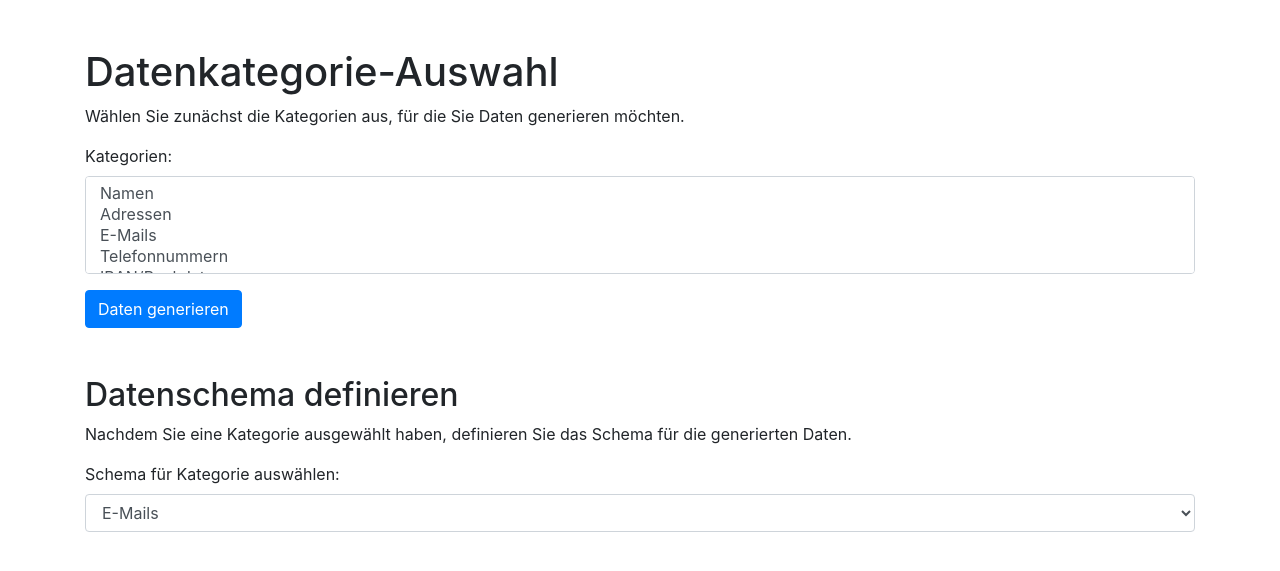
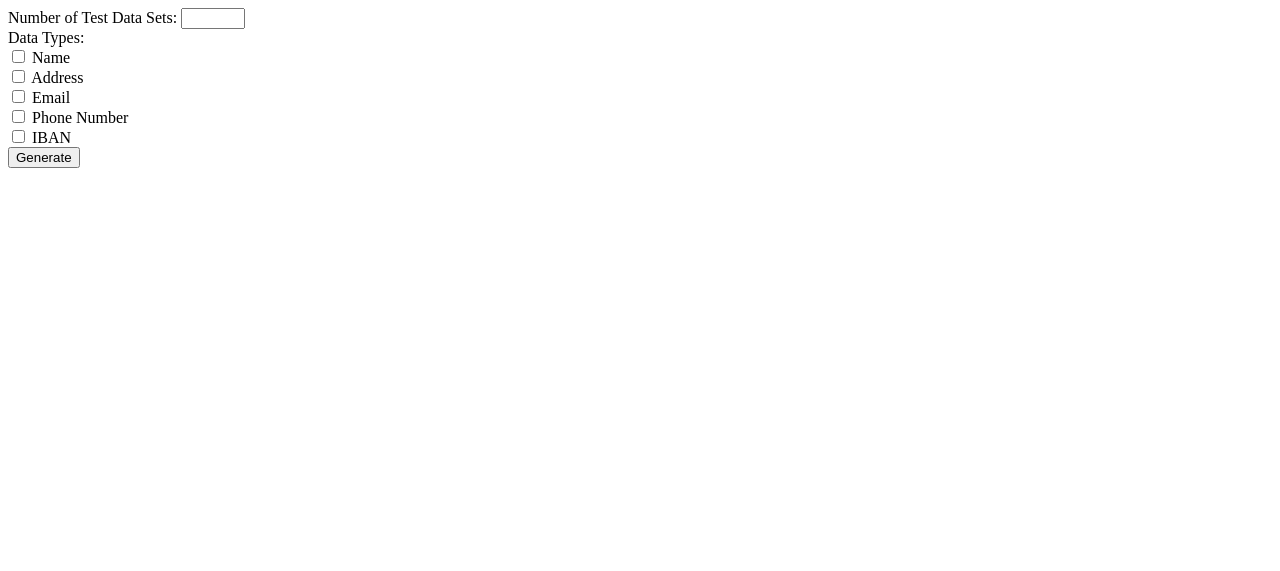
Before and after one commit to cehlert9999/Testdata-Webtool, a Flask app: page / in a window 1280 px wide. Shown: the top 571 px of the page. Run offline with Flask 3, Linux system fonts and the light colour scheme; some libraries are stand-ins or nearby versions.

```diff
--- a/app.py
+++ b/app.py
@@ -1,33 +1,47 @@
-from flask import Flask, render_template, jsonify
-from flask_cors import CORS
-
-# Beispiel für die Definition von Datenschemata in app.py
-
-data_schemas = {
-    'Namen': {
-        'format': 'string',
-        'beispiel': 'Max Mustermann'
-    },
-    'E-Mails': {
-        'format': 'email',
-        'beispiel': 'max.mustermann@example.com'
-    },
-    'Telefonnummern': {
-        'format': 'telefon',
-        'beispiel': '+49123456789'
-    }
-}
+from flask import Flask, render_template, request
+import random
+import string
+import faker
 
 app = Flask(__name__)
-CORS(app)
+fake = faker.Faker()
 
-@app.route('/')
-def index():
+def generate_name():
+    return fake.name()
+
+def generate_address():
+    return fake.address().replace('\n', ', ')
+
+def generate_email():
+    return fake.email()
+
+def generate_phone_number():
+    return fake.phone_number()
+
+def generate_iban():
+    return fake.iban()
+
+@app.route('/', methods=['GET', 'POST'])
+def home():
+    if request.method == 'POST':
+        num_entries = int(request.form.get('num_entries'))
+        data_types = request.form.getlist('data_type')
+        data = []
+        for _ in range(num_entries):
+            entry = {}
+            if 'name' in data_types:
+                entry['name'] = generate_name()
+            if 'address' in data_types:
+                entry['address'] = generate_address()
+            if 'email' in data_types:
+                entry['email'] = generate_email()
+            if 'phone_number' in data_types:
+                entry['phone_number'] = generate_phone_number()
+            if 'iban' in data_types:
+                entry['iban'] = generate_iban()
+            data.append(entry)
+        return render_template('test_data.html', data=data, data_types=data_types)
     return render_template('index.html')
-
-@app.route('/api/schemas')
-def get_schemas():
-    return jsonify(data_schemas)
 
 if __name__ == '__main__':
     app.run(debug=True)
--- a/templates/index.html
+++ b/templates/index.html
@@ -1,68 +1,27 @@
 <!DOCTYPE html>
-<html lang="de">
+<html lang="en">
 <head>
     <meta charset="UTF-8">
     <meta name="viewport" content="width=device-width, initial-scale=1.0">
-    <title>Testdatengenerator</title>
-    <!-- Bootstrap CSS -->
-    <link href="https://maxcdn.bootstrapcdn.com/bootstrap/4.5.2/css/bootstrap.min.css" rel="stylesheet">
+    <title>Test Data Generator</title>
 </head>
 <body>
-
-    <div class="container mt-5">
-        <h1>Datenkategorie-Auswahl</h1>
-        <p>Wählen Sie zunächst die Kategorien aus, für die Sie Daten generieren möchten.</p>
-        <form id="dataCategoryForm">
-            <div class="form-group">
-                <label for="dataCategories">Kategorien:</label>
-                <select multiple class="form-control" id="dataCategories">
-                    <option>Namen</option>
-                    <option>Adressen</option>
-                    <option>E-Mails</option>
-                    <option>Telefonnummern</option>
-                    <option>IBAN/Bankdaten</option>
-                </select>
-            </div>
-            <button type="submit" class="btn btn-primary">Daten generieren</button>
-        </form>
-
-        <h2 class="mt-5">Datenschema definieren</h2>
-        <p>Nachdem Sie eine Kategorie ausgewählt haben, definieren Sie das Schema für die generierten Daten.</p>
-        <form id="schemaForm">
-            <div class="form-group">
-                <label for="categorySelect">Schema für Kategorie auswählen:</label>
-                <select class="form-control" id="categorySelect">
-                    <!-- Dynamisch geladene Optionen -->
-                </select>
-            </div>
-        </form>
-    </div>
-
-
-
-    <!-- Optional JavaScript -->
-    <!-- jQuery first, then Popper.js, then Bootstrap JS -->
-    <script src="https://code.jquery.com/jquery-3.5.1.slim.min.js"></script>
-    <script src="https://cdn.jsdelivr.net/npm/@popperjs/core@2.5.2/dist/umd/popper.min.js"></script>
-    <script src="https://stackpath.bootstrapcdn.com/bootstrap/4.5.2/js/bootstrap.min.js"></script>
-    <script>
-        $(document).ready(function() {
-            fetch('/api/schemas')
-                .then(response => response.json())
-                .then(data => {
-                    const select = document.getElementById('categorySelect');
-                    for (const key in data) {
-                        const option = document.createElement('option');
-                        option.value = key;
-                        option.textContent = key;
-                        select.appendChild(option);
-                    }
-                });
-        });
-        </script>
-
-
-
-
+    <form method="POST">
+        <label for="num_entries">Number of Test Data Sets:</label>
+        <input type="number" id="num_entries" name="num_entries" min="1" max="100">
+        <br>
+        <label>Data Types:</label><br>
+        <input type="checkbox" id="name" name="data_type" value="name">
+        <label for="name">Name</label><br>
+        <input type="checkbox" id="address" name="data_type" value="address">
+        <label for="address">Address</label><br>
+        <input type="checkbox" id="email" name="data_type" value="email">
+        <label for="email">Email</label><br>
+        <input type="checkbox" id="phone_number" name="data_type" value="phone_number">
+        <label for="phone_number">Phone Number</label><br>
+        <input type="checkbox" id="iban" name="data_type" value="iban">
+        <label for="iban">IBAN</label><br>
+        <input type="submit" value="Generate">
+    </form>
 </body>
 </html>
```
Also changed, not shown: templates/test_data.html (added, +26 -0 lines), templates/test_data_template.html (added, +32 -0 lines), test_data.html (added, +32 -0 lines).
